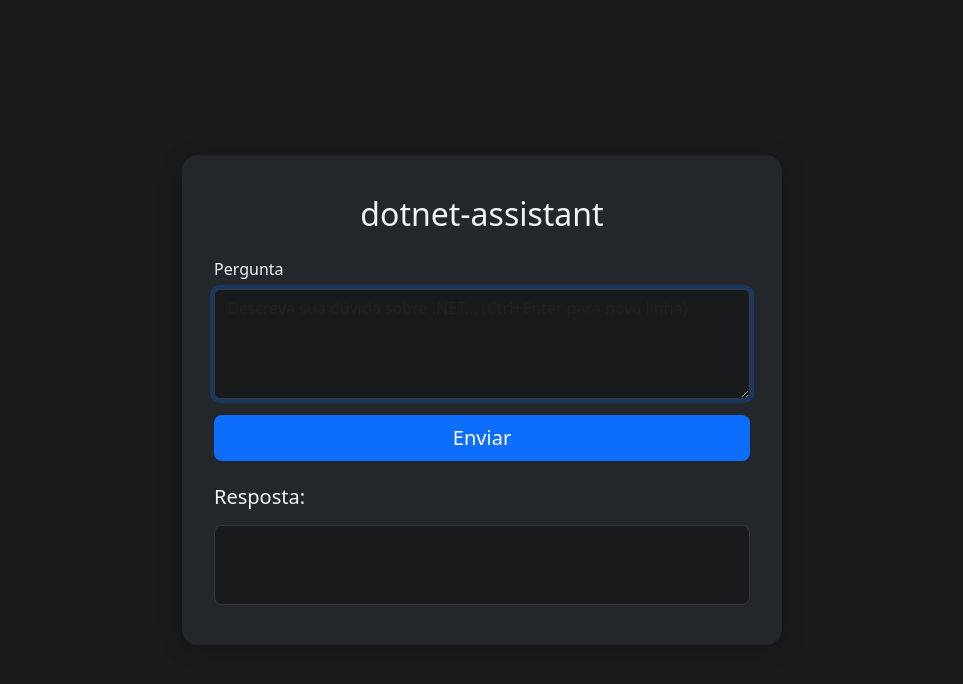
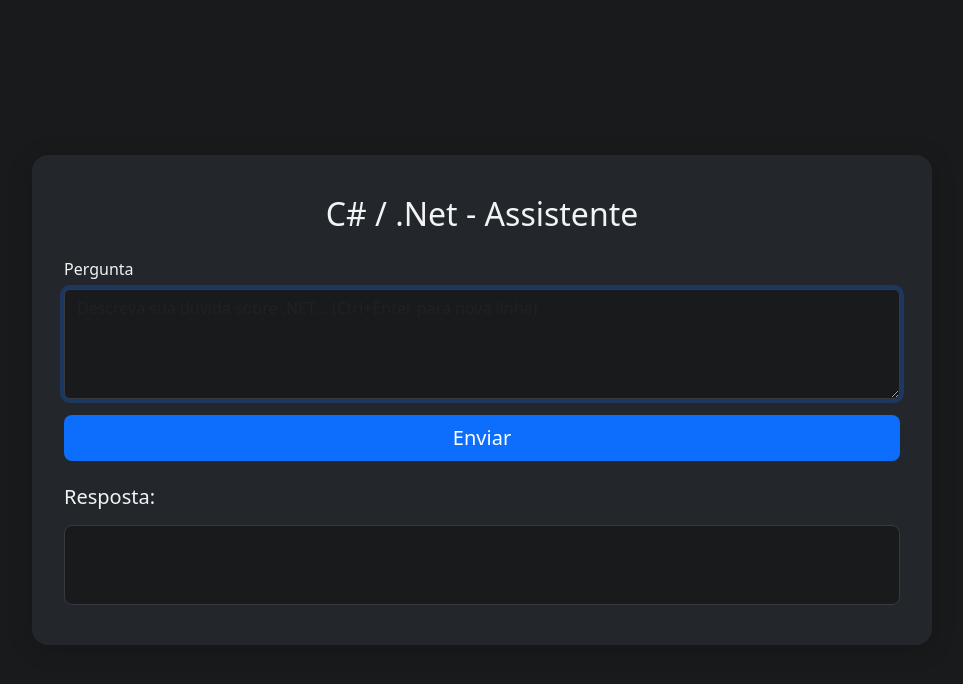
Before and after one commit to MAKSBE/assistente-llm, a plain HTML site: page frontend/index.html in a window 1280 px wide. Shown: the whole page, without its empty margins (158-1121 px from the left). Drawn offline with nearby package versions, Linux system fonts and the light colour scheme.

Commit message:
Update index.html title and heading for clarity; adjust max-width of response area

```diff
--- a/frontend/index.html
+++ b/frontend/index.html
@@ -3,7 +3,7 @@
 <head>
   <meta charset="UTF-8">
   <meta name="viewport" content="width=device-width, initial-scale=1">
-  <title>dotnet-assistant</title>
+  <title>Assistente de IA - C# / .Net</title>
   <link href="https://cdn.jsdelivr.net/npm/bootstrap@5.3.2/dist/css/bootstrap.min.css" rel="stylesheet">
   <link rel="stylesheet" href="https://cdnjs.cloudflare.com/ajax/libs/highlight.js/11.8.0/styles/github-dark.min.css">
   <style>
@@ -20,7 +20,7 @@
       border-radius: 16px;
       box-shadow: 0 4px 24px rgba(0,0,0,0.18);
       padding: 2.5rem 2rem;
-      max-width: 600px;
+      max-width: 900px;
       width: 100%;
     }
     .response-area {
@@ -70,7 +70,7 @@
 </head>
 <body>
   <div class="container-assistant">
-    <h2 class="mb-4 text-center">dotnet-assistant</h2>
+    <h2 class="mb-4 text-center">C# / .Net - Assistente </h2>
     <div class="mb-3">
       <label for="question" class="form-label">Pergunta</label>
       <textarea id="question" class="form-control" rows="4" placeholder="Descreva sua dúvida sobre .NET... (Ctrl+Enter para nova linha)" autofocus></textarea>
@@ -126,7 +126,6 @@
           throw new Error(`Erro HTTP ${res.status}`);
         }
         const data = await res.json();
-        // Renderiza Markdown e aplica highlight
         const html = marked.parse(data.response || "Nenhuma resposta recebida.");
         responseDiv.innerHTML = html;
         document.querySelectorAll('#response pre code').forEach((el) => {
```
Also changed, not shown: 2 other files.
